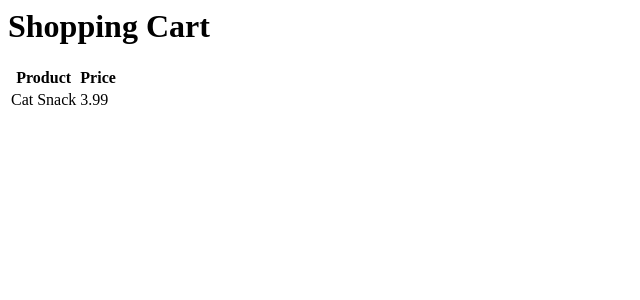
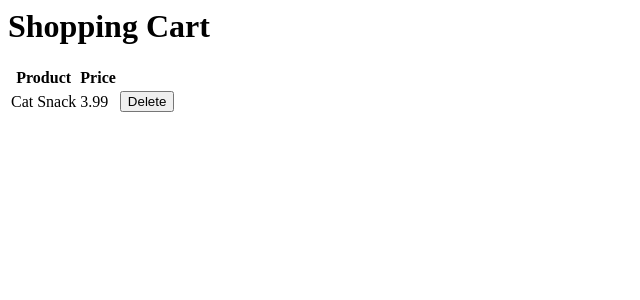
Before and after one commit to Alicefangxin/ecommerce, a Django app: page /store/shopping_cart/3/ in a window 1280 px wide. Shown: the top 300 px of the page, without its empty margins (0-640 px from the left). Run offline with Django 4.2, Linux system fonts and the light colour scheme; data comes from the database, SQL or seed files in the repository; both versions use the stored data as it was after the commit.

Commit message:
delete product in shopping cart

```diff
--- /dev/null
+++ b/requirements.txt
@@ -0,0 +1 @@
+Django
--- a/store/urls.py
+++ b/store/urls.py
@@ -16,4 +16,5 @@ urlpatterns = [
     # path('orders/', views.order_list, name='order_list'),
     # path('order/<int:customer_id>/<int:product_id>/', views.order_form, name='order_form'),
     path('submit_order/<int:customer_id>/<int:product_id>/', views.submit_order, name='submit_order'),
+    path('delete_order/<int:order_id>/', views.delete_order, name='delete_order'),
 ]
--- a/store/views.py
+++ b/store/views.py
@@ -62,3 +62,9 @@ def submit_order(request, customer_id, product_id):
     product = Product.objects.get(id=product_id)
     order = Order.objects.create(customer=customer, product=product)
     return render(request, 'store/submit_order.html', {'order': order})
+
+
+def delete_order(request, order_id):
+    order = Order.objects.get(id=order_id)
+    order.delete()
+    return JsonResponse({'status': 'success'})
--- a/templates/store/shopping_cart.html
+++ b/templates/store/shopping_cart.html
@@ -12,8 +12,30 @@
     <tr>
         <td>{{ order.product.name }}</td>
         <td>{{ order.product.price }}</td>
+        <td>
+            <button class="delete-order-button" data-order-id="{{ order.id }}">Delete</button>
+        </td>
     </tr>
     {% endfor %}
     </tbody>
 </table>
+<script>
+    $('.delete-order-button').click(function () {
+  var orderId = $(this).data('order-id');
+  var row = $(this).closest('tr');
+  $.post('/store/delete_order/' + orderId + '/', function (data) {
+    if (data.status === 'success') {
+      row.remove();
+      updateShoppingCart();
+    }
+  });
+});
+
+function updateShoppingCart() {
+  $.get('/store/shopping_cart/', function (data) {
+    $('#shopping-cart-content').html(data);
+  });
+}
+
+</script>
 {% endblock %}
```
Also changed, not shown: README.md (added), db.sqlite3, 1 other file. Lines whose indentation alone changed are shown as unchanged.
